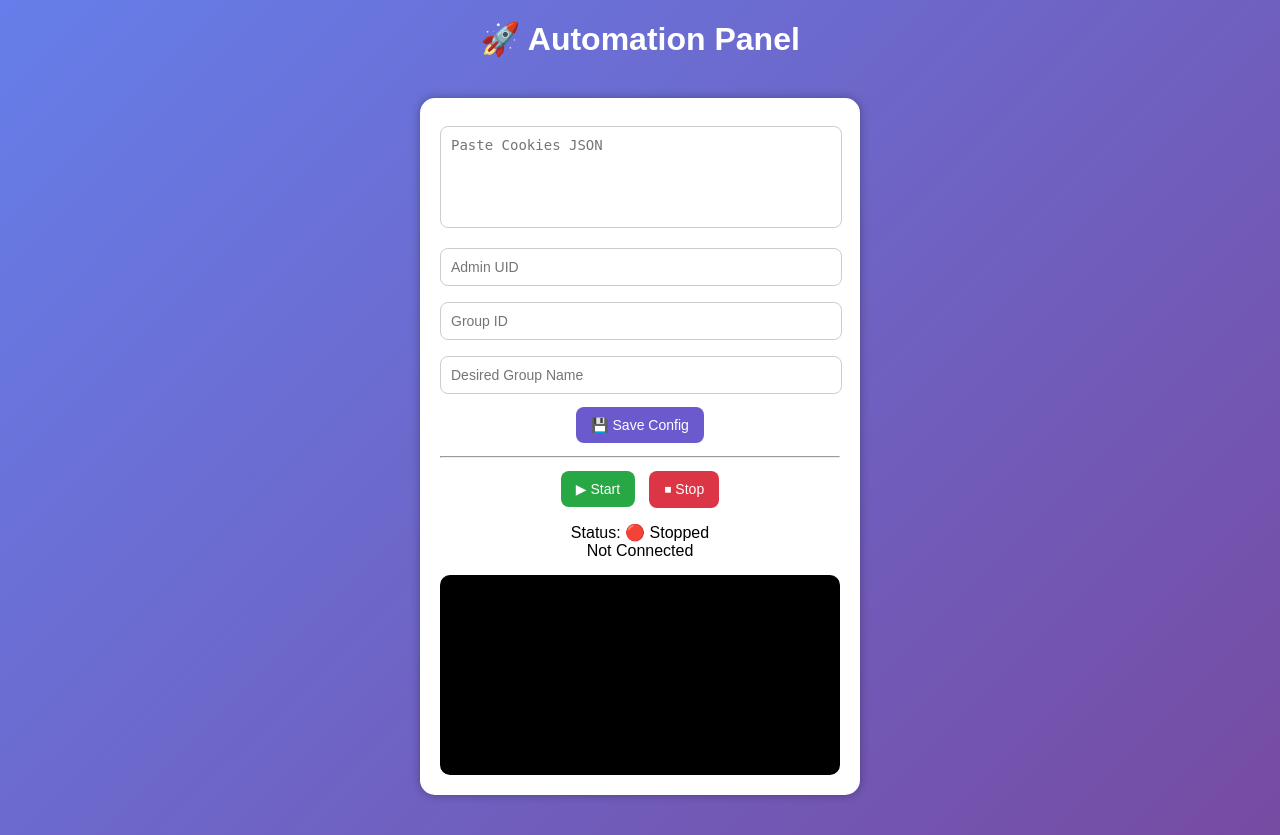
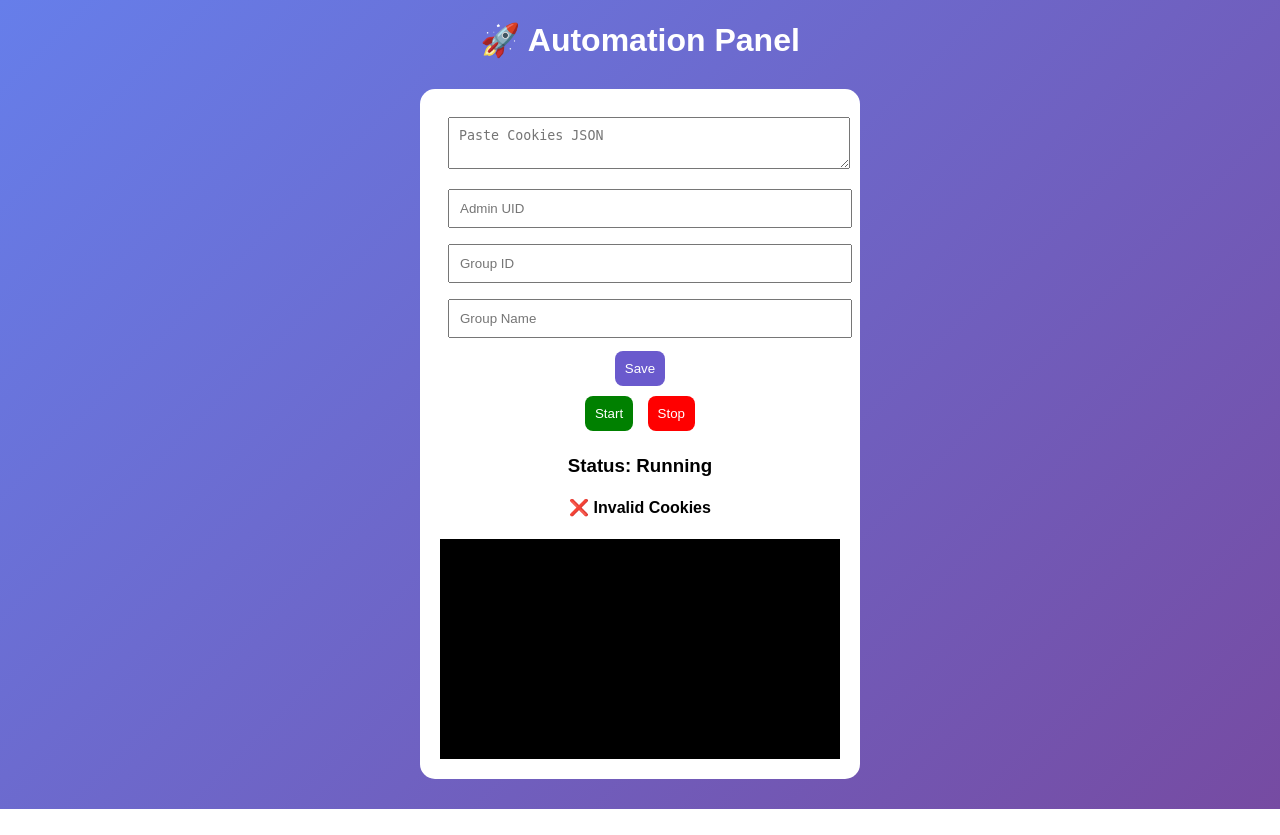
Before and after one commit to akashkustwar82-collab/Akash-bot, a Flask app: page / in a window 1280 px wide. After the commit the page ends 809 px from the top, so only its background shows below. Run offline with Flask 3, Linux system fonts and the light colour scheme.

Commit message:
Update index.html

```diff
--- a/templates/index.html
+++ b/templates/index.html
@@ -1,13 +1,12 @@
 <!DOCTYPE html>
 <html>
 <head>
-<title>Facebook Automation Panel</title>
+<title>Automation Panel</title>
 
-<meta name="viewport" content="width=device-width, initial-scale=1.0">
+<meta name="viewport" content="width=device-width, initial-scale=1">
 
 <style>
 body{
-    margin:0;
     font-family:Arial;
     background:linear-gradient(135deg,#667eea,#764ba2);
     color:white;
@@ -17,72 +16,37 @@ body{
 .container{
     background:white;
     color:black;
+    margin:30px auto;
+    padding:20px;
     width:90%;
     max-width:400px;
-    margin:40px auto;
-    padding:20px;
     border-radius:15px;
-    box-shadow:0 0 10px rgba(0,0,0,0.3);
-}
-
-h1{
-    margin-top:20px;
 }
 
 input, textarea{
     width:95%;
     padding:10px;
-    margin:8px 0;
-    border-radius:8px;
-    border:1px solid #ccc;
-    font-size:14px;
-}
-
-textarea{
-    height:80px;
-    resize:none;
+    margin:8px;
 }
 
 button{
-    padding:10px 15px;
+    padding:10px;
     margin:5px;
     border:none;
     border-radius:8px;
-    font-size:14px;
-    cursor:pointer;
 }
 
-.save{
-    background:#6a5acd;
-    color:white;
-}
+.start{background:green;color:white;}
+.stop{background:red;color:white;}
+.save{background:#6a5acd;color:white;}
 
-.start{
-    background:#28a745;
-    color:white;
-}
-
-.stop{
-    background:#dc3545;
-    color:white;
-}
-
-.status{
-    margin-top:10px;
-    font-size:16px;
-}
-
-.log-box{
+.logs{
     background:black;
     color:lime;
-    height:180px;
+    height:200px;
     overflow:auto;
-    margin-top:15px;
+    margin-top:10px;
     padding:10px;
-    border-radius:10px;
-    text-align:left;
-    font-family:monospace;
-    font-size:12px;
 }
 </style>
 
@@ -97,50 +61,35 @@ button{
 <form method="POST">
 <textarea name="cookies" placeholder="Paste Cookies JSON"></textarea>
 
-<input type="text" name="admin_uid" placeholder="Admin UID">
+<input name="admin_uid" placeholder="Admin UID">
+<input name="group_id" placeholder="Group ID">
+<input name="group_name" placeholder="Group Name">
 
-<input type="text" name="group_id" placeholder="Group ID">
-
-<input type="text" name="group_name" placeholder="Desired Group Name">
-
-<button class="save">💾 Save Config</button>
+<button class="save">Save</button>
 </form>
 
-<hr>
+<button class="start" onclick="startBot()">Start</button>
+<button class="stop" onclick="stopBot()">Stop</button>
 
-<button class="start" onclick="startBot()">▶ Start</button>
-<button class="stop" onclick="stopBot()">⏹ Stop</button>
+<h3>Status: {{ "Running" if status else "Stopped" }}</h3>
+<h4>{{ session }}</h4>
 
-<div class="status">
-Status: {{ "🟢 Running" if status else "🔴 Stopped" }} <br>
-{{ session }}
-</div>
-
-<div id="logs" class="log-box"></div>
+<div id="logs" class="logs"></div>
 
 </div>
 
 <script>
-function startBot(){
-    fetch("/start")
-}
+function startBot(){ fetch("/start") }
+function stopBot(){ fetch("/stop") }
 
-function stopBot(){
-    fetch("/stop")
-}
-
-function loadLogs(){
-    fetch("/logs")
-    .then(res=>res.json())
-    .then(data=>{
-        let box=document.getElementById("logs");
-        box.innerHTML=data.join("<br>");
-        box.scrollTop=box.scrollHeight;
-    });
-}
-
-setInterval(loadLogs,2000);
+setInterval(()=>{
+fetch("/logs")
+.then(r=>r.json())
+.then(d=>{
+document.getElementById("logs").innerHTML=d.join("<br>")
+})
+},2000)
 </script>
 
 </body>
-    </html>
+</html>
```
